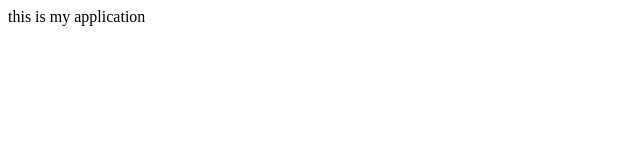
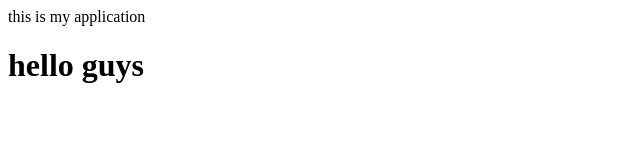
Before and after one commit to ghareebtest/appfork2, a plain HTML site: page index.html in a window 1280 px wide. Shown: the whole page, without its empty margins (0-640 px from the left). Drawn offline with Linux system fonts and the light colour scheme.

Commit message:
Update index.html
hahahahha

```diff
--- a/index.html
+++ b/index.html
@@ -1,2 +1,3 @@
 
 this is my application
+<h1> hello guys</h1>
```
